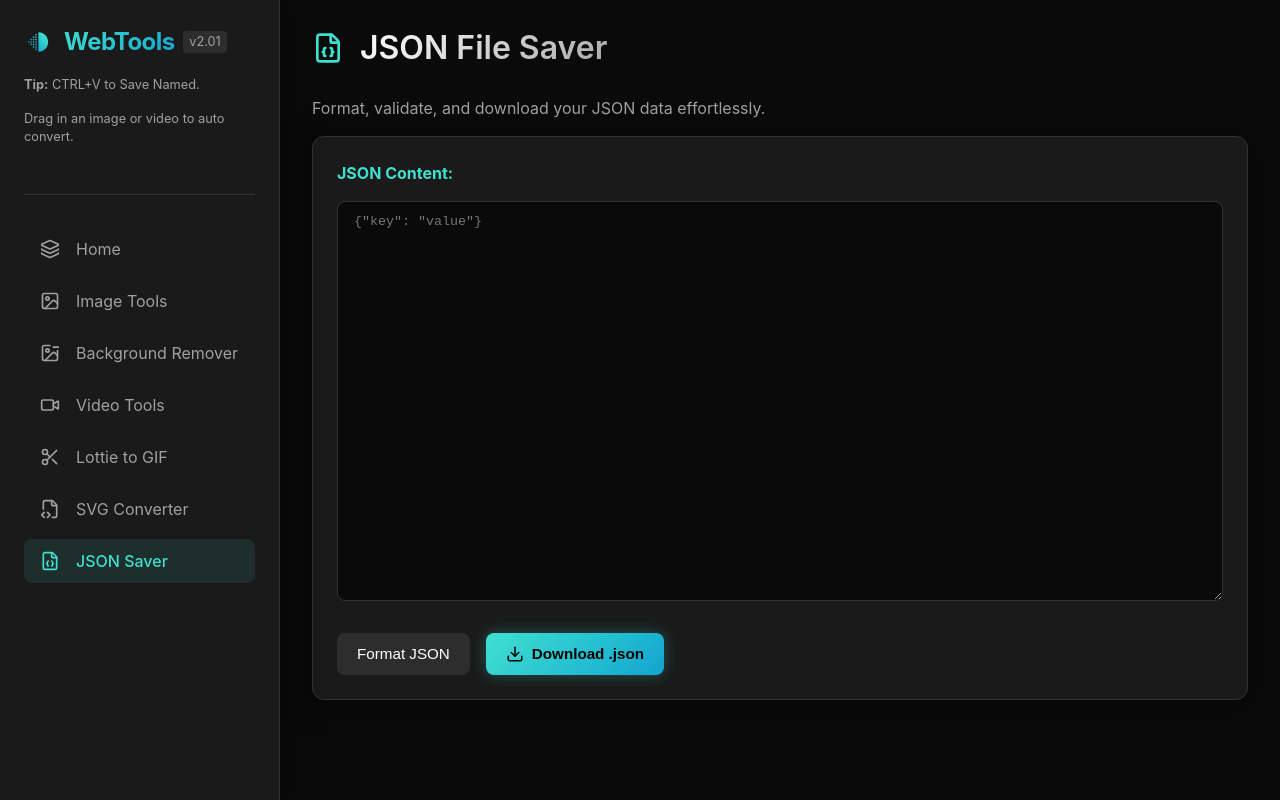
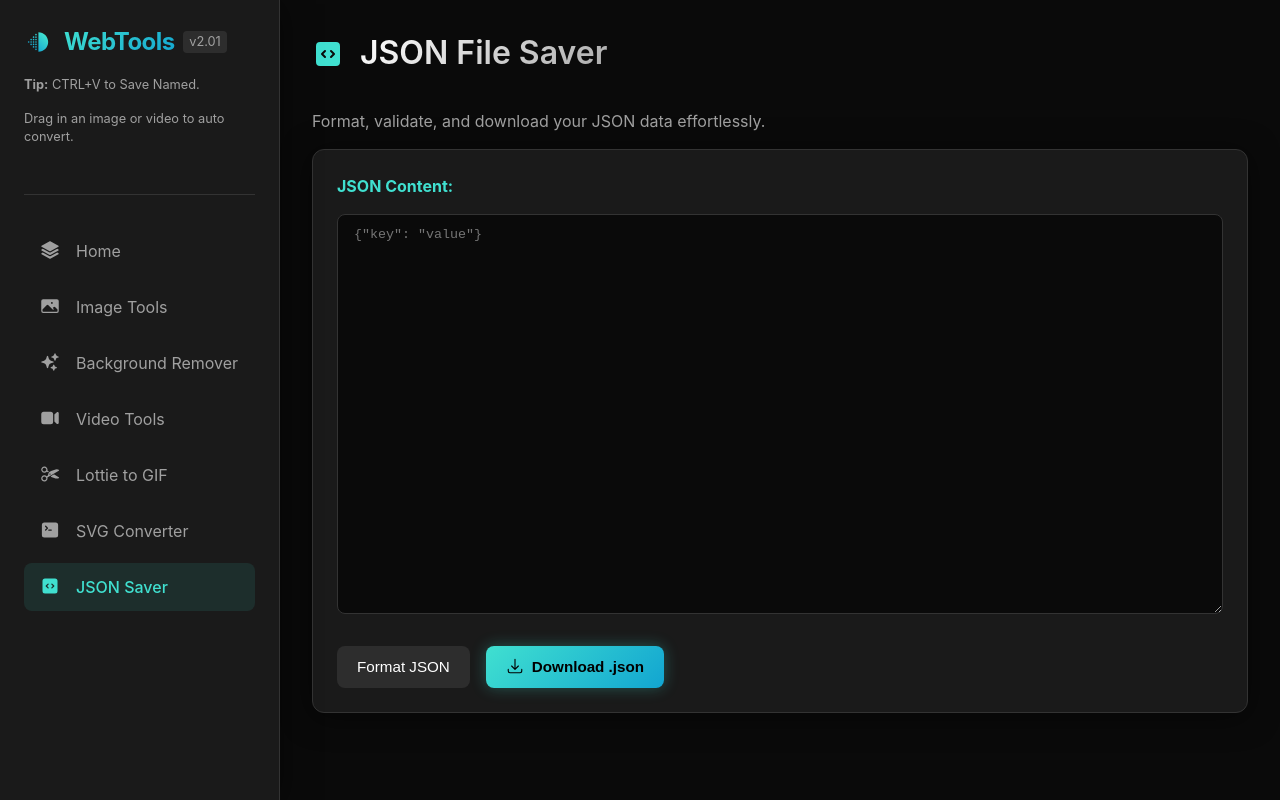
Before and after one commit to CBTraining/webtoolstest, a React (Vite) app: page /#/json-saver in a window 1280 px wide. Built offline with nearby package versions, Linux system fonts and the light colour scheme.

Commit message:
Change all icons to Heroicons solid and tweak alignment

```diff
--- a/package.json
+++ b/package.json
@@ -14,6 +14,7 @@
   "dependencies": {
     "@ffmpeg/ffmpeg": "^0.12.15",
     "@ffmpeg/util": "^0.12.2",
+    "@heroicons/react": "^2.2.0",
     "@imgly/background-removal": "^1.7.0",
     "gif.js": "^0.2.0",
     "lottie-web": "^5.13.0",
--- a/src/components/Sidebar.css
+++ b/src/components/Sidebar.css
@@ -63,7 +63,10 @@
   text-decoration: none;
   border-radius: var(--border-radius-sm);
   transition: all var(--transition-fast);
-  line-height: 1;
+}
+
+.nav-link svg {
+  transform: translateY(-1px);
 }
 
 .nav-link:hover {
--- a/src/components/Sidebar.jsx
+++ b/src/components/Sidebar.jsx
@@ -1,13 +1,13 @@
 import { NavLink } from 'react-router-dom';
 import {
-  Image as ImageIcon,
-  Video,
-  Scissors,
-  FileJson,
-  ImageMinus,
-  FileCode2,
-  Layers
-} from 'lucide-react';
+  PhotoIcon,
+  VideoCameraIcon,
+  ScissorsIcon,
+  CodeBracketSquareIcon,
+  SparklesIcon,
+  CommandLineIcon,
+  Square3Stack3DIcon
+} from '@heroicons/react/24/solid';
 import { useState } from 'react';
 import './Sidebar.css';
 
@@ -67,13 +67,13 @@ export default function Sidebar() {
   };
 
   const navItems = [
-    { to: '/', icon: Layers, label: 'Home' },
-    { to: '/image-tools', icon: ImageIcon, label: 'Image Tools' },
-    { to: '/bg-remover', icon: ImageMinus, label: 'Background Remover' },
-    { to: '/video-tools', icon: Video, label: 'Video Tools' },
-    { to: '/lottie-to-gif', icon: Scissors, label: 'Lottie to GIF' },
-    { to: '/svg-converter', icon: FileCode2, label: 'SVG Converter' },
-    { to: '/json-saver', icon: FileJson, label: 'JSON Saver' }
+    { to: '/', icon: Square3Stack3DIcon, label: 'Home' },
+    { to: '/image-tools', icon: PhotoIcon, label: 'Image Tools' },
+    { to: '/bg-remover', icon: SparklesIcon, label: 'Background Remover' },
+    { to: '/video-tools', icon: VideoCameraIcon, label: 'Video Tools' },
+    { to: '/lottie-to-gif', icon: ScissorsIcon, label: 'Lottie to GIF' },
+    { to: '/svg-converter', icon: CommandLineIcon, label: 'SVG Converter' },
+    { to: '/json-saver', icon: CodeBracketSquareIcon, label: 'JSON Saver' }
   ];
 
   return (
@@ -107,7 +107,7 @@ export default function Sidebar() {
             to={item.to}
             className={({isActive}) => `nav-link ${isActive ? 'active' : ''}`}
           >
-            <item.icon size={20} />
+            <item.icon style={{width: "20px", height: "20px"}} />
             <span>{item.label}</span>
           </NavLink>
         ))}
--- a/src/index.css
+++ b/src/index.css
@@ -68,7 +68,10 @@ body {
   background-color: var(--bg-tertiary);
   color: var(--text-primary);
   text-decoration: none;
-  line-height: 1;
+}
+
+.btn svg {
+  transform: translateY(-1px);
 }
 
 .btn:hover {
@@ -198,7 +201,8 @@ p {
   background: linear-gradient(135deg, #fff 0%, #aaa 100%);
   -webkit-background-clip: text;
   -webkit-text-fill-color: transparent;
-  line-height: 1;
+  line-height: 1.3;
+  padding-bottom: 0.1em;
 }
 
 .page-header svg {
--- a/src/pages/BackgroundRemover.jsx
+++ b/src/pages/BackgroundRemover.jsx
@@ -1,5 +1,5 @@
 import { useState } from 'react';
-import { ImageMinus, UploadCloud, Download } from 'lucide-react';
+import { SparklesIcon as ImageMinus, CloudArrowUpIcon as UploadCloud, ArrowDownTrayIcon as Download } from '@heroicons/react/24/solid';
 import { removeBackground } from '@imgly/background-removal';
 
 export default function BackgroundRemover() {
@@ -94,7 +94,7 @@ export default function BackgroundRemover() {
                {resultSrc && (
                  <div className="button-group">
                    <a className="btn btn-primary" href={resultSrc} download={`nobg-${Date.now()}.png`}>
-                     <Download size={18} /> Download Result
+                     <Download style={{width: "18px", height: "18px"}} /> Download Result
                    </a>
                    <button className="btn" onClick={() => {setOriginalSrc(null); setImageFile(null); setResultSrc(null);}}>
                      Reset
--- a/src/pages/ImageTools.jsx
+++ b/src/pages/ImageTools.jsx
@@ -1,5 +1,5 @@
 import { useState, useRef, useEffect } from 'react';
-import { ImageIcon, Download, UploadCloud } from 'lucide-react';
+import { PhotoIcon as ImageIcon, ArrowDownTrayIcon as Download, CloudArrowUpIcon as UploadCloud } from '@heroicons/react/24/solid';
 import './ImageTools.css'; // Will create
 
 export default function ImageTools() {
@@ -145,10 +145,10 @@ export default function ImageTools() {
 
               <div className="button-group">
                 <button className="btn btn-primary" onClick={handleDownload}>
-                  <Download size={18} /> Download PNG
+                  <Download style={{width: "18px", height: "18px"}} /> Download PNG
                 </button>
                 <button className="btn" onClick={handleDownloadJPEG}>
-                  <Download size={18} /> Download JPEG
+                  <Download style={{width: "18px", height: "18px"}} /> Download JPEG
                 </button>
                 <button className="btn" onClick={() => {setImageSrc(null); setImageFile(null);}}>
                   Reset
--- a/src/pages/JsonSaver.jsx
+++ b/src/pages/JsonSaver.jsx
@@ -1,5 +1,5 @@
 import { useState } from 'react';
-import { FileJson, Download, Check, AlertCircle } from 'lucide-react';
+import { CodeBracketSquareIcon as FileJson, ArrowDownTrayIcon as Download, CheckIcon as Check, ExclamationCircleIcon as AlertCircle } from '@heroicons/react/24/solid';
 
 export default function JsonSaver() {
   const [jsonText, setJsonText] = useState('');
@@ -49,8 +49,8 @@ export default function JsonSaver() {
       <div className="glass-panel" style={{ display: 'flex', flexDirection: 'column', gap: '1rem' }}>
         <div style={{ display: 'flex', justifyContent: 'space-between', alignItems: 'center' }}>
           <label style={{ color: 'var(--accent-color)', fontWeight: 'bold' }}>JSON Content:</label>
-          {error && <span style={{ color: 'var(--danger-color)', display: 'flex', alignItems: 'center', gap: '0.5rem', fontSize: '0.9rem' }}><AlertCircle size={16}/> {error}</span>}
-          {success && <span style={{ color: 'var(--success-color)', display: 'flex', alignItems: 'center', gap: '0.5rem', fontSize: '0.9rem' }}><Check size={16}/> Saved Successfully!</span>}
+          {error && <span style={{ color: 'var(--danger-color)', display: 'flex', alignItems: 'center', gap: '0.5rem', fontSize: '0.9rem' }}><AlertCircle style={{width: "16px", height: "16px"}}/> {error}</span>}
+          {success && <span style={{ color: 'var(--success-color)', display: 'flex', alignItems: 'center', gap: '0.5rem', fontSize: '0.9rem' }}><Check style={{width: "16px", height: "16px"}}/> Saved Successfully!</span>}
         </div>
 
         <textarea
@@ -67,7 +67,7 @@ export default function JsonSaver() {
             Format JSON
           </button>
           <button className="btn btn-primary" onClick={handleSave}>
-            <Download size={18} /> Download .json
+            <Download style={{width: "18px", height: "18px"}} /> Download .json
           </button>
         </div>
       </div>
--- a/src/pages/LottieToGif.jsx
+++ b/src/pages/LottieToGif.jsx
@@ -1,5 +1,5 @@
 import { useState, useRef } from 'react';
-import { Scissors, UploadCloud, Download } from 'lucide-react';
+import { ScissorsIcon as Scissors, CloudArrowUpIcon as UploadCloud, ArrowDownTrayIcon as Download } from '@heroicons/react/24/solid';
 import lottie from 'lottie-web';
 import GIF from 'gif.js';
 
@@ -143,7 +143,7 @@ export default function LottieToGif() {
               {gifUrl && (
                 <div className="button-group" style={{justifyContent: 'center'}}>
                   <a className="btn btn-primary" href={gifUrl} download={`lottie-${Date.now()}.gif`}>
-                    <Download size={18} /> Download GIF
+                    <Download style={{width: "18px", height: "18px"}} /> Download GIF
                   </a>
                   <button className="btn" onClick={() => {setLottieData(null); setGifUrl(null);}}>
                     Convert Another
--- a/src/pages/SvgConverter.jsx
+++ b/src/pages/SvgConverter.jsx
@@ -1,5 +1,5 @@
 import { useState, useRef } from 'react';
-import { FileCode2, Download } from 'lucide-react';
+import { CommandLineIcon as FileCode2, ArrowDownTrayIcon as Download } from '@heroicons/react/24/solid';
 
 export default function SvgConverter() {
   const [svgText, setSvgText] = useState('');
@@ -102,7 +102,7 @@ export default function SvgConverter() {
                  <img src={previewUrl} alt="SVG Preview" style={{ maxWidth: '100%', maxHeight: '400px', border: '1px solid var(--border-color)' }} />
               </div>
               <button className="btn btn-primary" onClick={handleDownload}>
-                <Download size={18} /> Download PNG
+                <Download style={{width: "18px", height: "18px"}} /> Download PNG
               </button>
             </div>
           ) : (
--- a/src/pages/VideoTools.jsx
+++ b/src/pages/VideoTools.jsx
@@ -1,5 +1,5 @@
 import { useState, useRef, useEffect } from 'react';
-import { Video, UploadCloud, Download } from 'lucide-react';
+import { VideoCameraIcon as Video, CloudArrowUpIcon as UploadCloud, ArrowDownTrayIcon as Download } from '@heroicons/react/24/solid';
 import { FFmpeg } from '@ffmpeg/ffmpeg';
 import { fetchFile, toBlobURL } from '@ffmpeg/util';
 
@@ -138,7 +138,7 @@ export default function VideoTools() {
               {resultUrl && (
                 <div className="button-group">
                   <a className="btn btn-primary" href={resultUrl} download={`processed-${Date.now()}.${resultType === 'image/gif' ? 'gif' : 'mp4'}`}>
-                    <Download size={18} /> Download {resultType === 'image/gif' ? 'GIF' : 'Video'}
+                    <Download style={{width: "18px", height: "18px"}} /> Download {resultType === 'image/gif' ? 'GIF' : 'Video'}
                   </a>
                   <button className="btn" onClick={() => {setVideoSrc(null); setVideoFile(null); setResultUrl(null);}}>
                     Start Over
```
Also changed, not shown: 1 other file (tests, documents, lock files or other folders).
